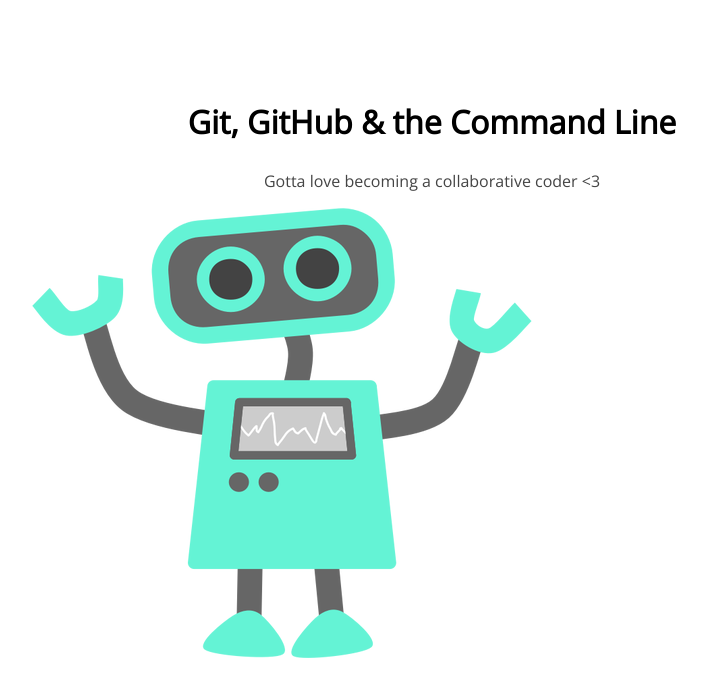
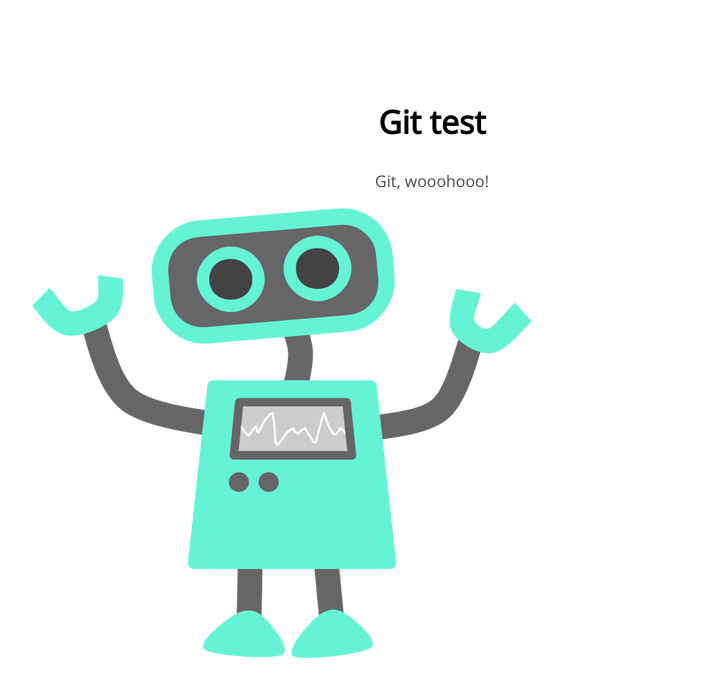
Before and after one commit to stephangriesel/105-project, a plain HTML site: page index.html in a window 1280 px wide. Shown: the whole page, without its empty margins (208-915 px from the left). Drawn offline with nearby package versions, Linux system fonts and the light colour scheme.

Commit message:
change header and paragraph text

```diff
--- a/index.html
+++ b/index.html
@@ -8,8 +8,8 @@
 </head>
 <body>
 	<section>
-		<h1>Git, GitHub & the Command Line</h1>
-		<p>Gotta love becoming a collaborative coder <3</p>
+		<h1>Git test</h1>
+		<p>Git, wooohooo!</p>
 		<img src="img/happy-blue-robot.png">
 	</section>
 </body>
```
